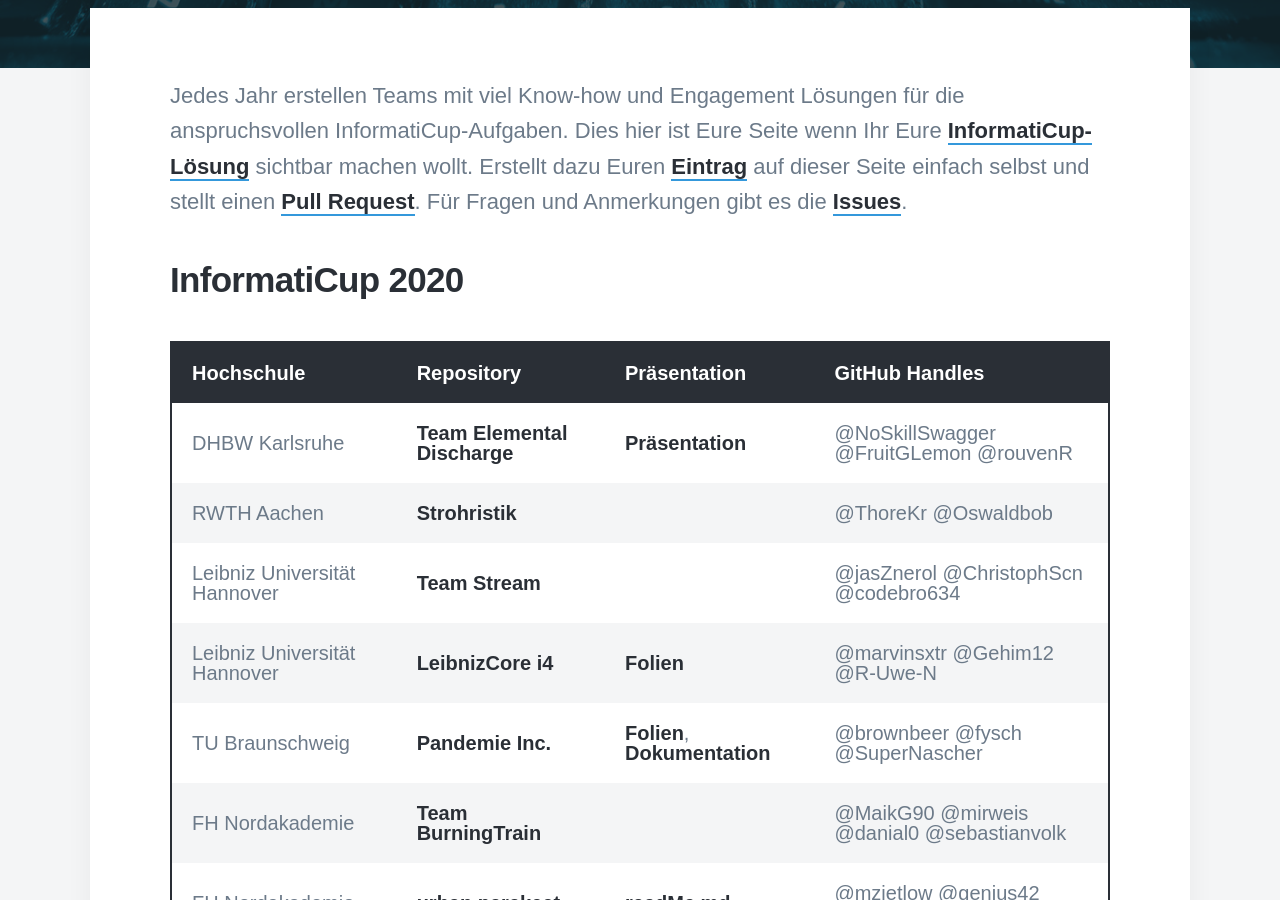
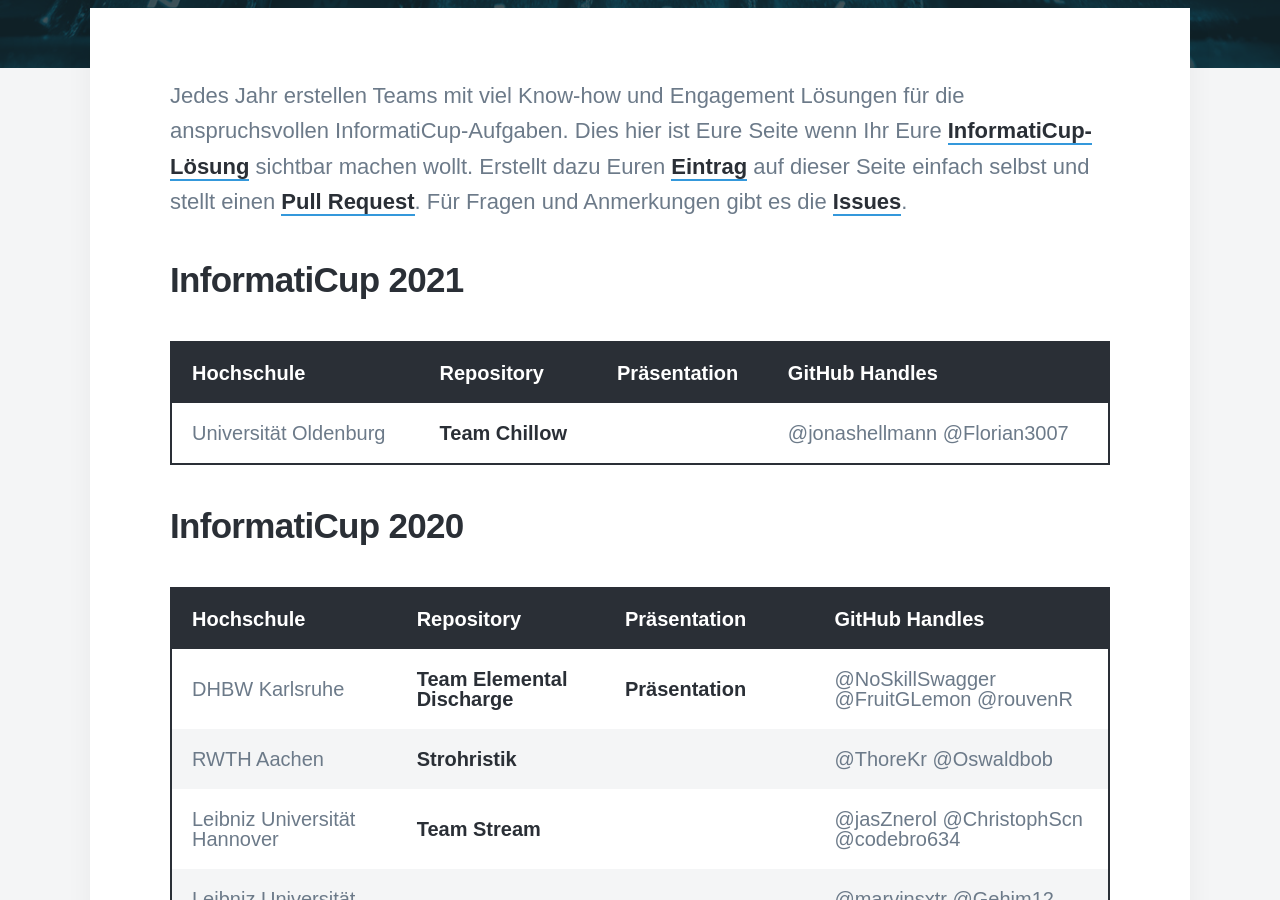
Before and after one commit to informatiCup/informaticup.github.io, a Jekyll site: the page built from _pages/solutions.md, in a window 1280 px wide and 900 px high, scrolled down 569 px. Built offline with Jekyll 4.4.1, drawn with Linux system fonts in a browser that asks for light colours; nearby versions of some CDN libraries; some web fonts are replaced.

Commit message:
Abgabe von Team Chillow fuer 2021 zu Loesungen hinzugefuegt

```diff
--- a/_pages/solutions.md
+++ b/_pages/solutions.md
@@ -6,6 +6,13 @@
 ---
 
 Jedes Jahr erstellen Teams mit viel Know-how und Engagement Lösungen für die anspruchsvollen InformatiCup-Aufgaben. Dies hier ist Eure Seite wenn Ihr Eure [InformatiCup-Lösung](/challenges/) sichtbar machen wollt. Erstellt dazu Euren [Eintrag](https://guides.github.com/features/mastering-markdown/) auf dieser Seite einfach selbst und stellt einen [Pull Request](https://help.github.com/en/github/collaborating-with-issues-and-pull-requests/about-pull-requests). Für Fragen und Anmerkungen gibt es die [Issues](https://github.com/informatiCup/informaticup.github.io/issues).
+
+## InformatiCup 2021 ##
+
+| Hochschule                   | Repository                                                                   | Präsentation                                                                                                                                                                       | GitHub Handles                            |
+|------------------------------|------------------------------------------------------------------------------|------------------------------------------------------------------------------------------------------------------------------------------------------------------------------------|-------------------------------------------|
+| Universität Oldenburg        | [Team Chillow](https://github.com/jonashellmann/informaticup21-team-chillow) |                                                                                                                                                                                    | @jonashellmann @Florian3007               |
+
 
 ## InformatiCup 2020 ##
 
```
